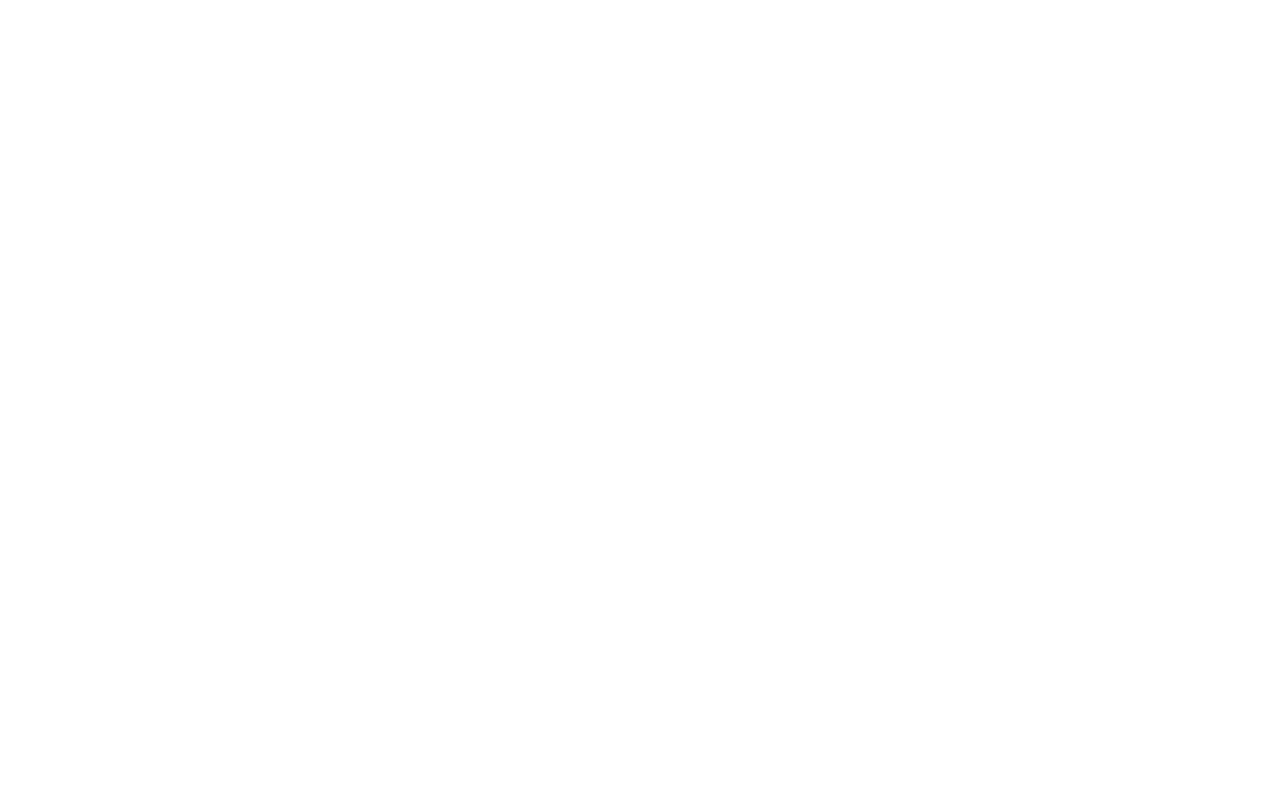
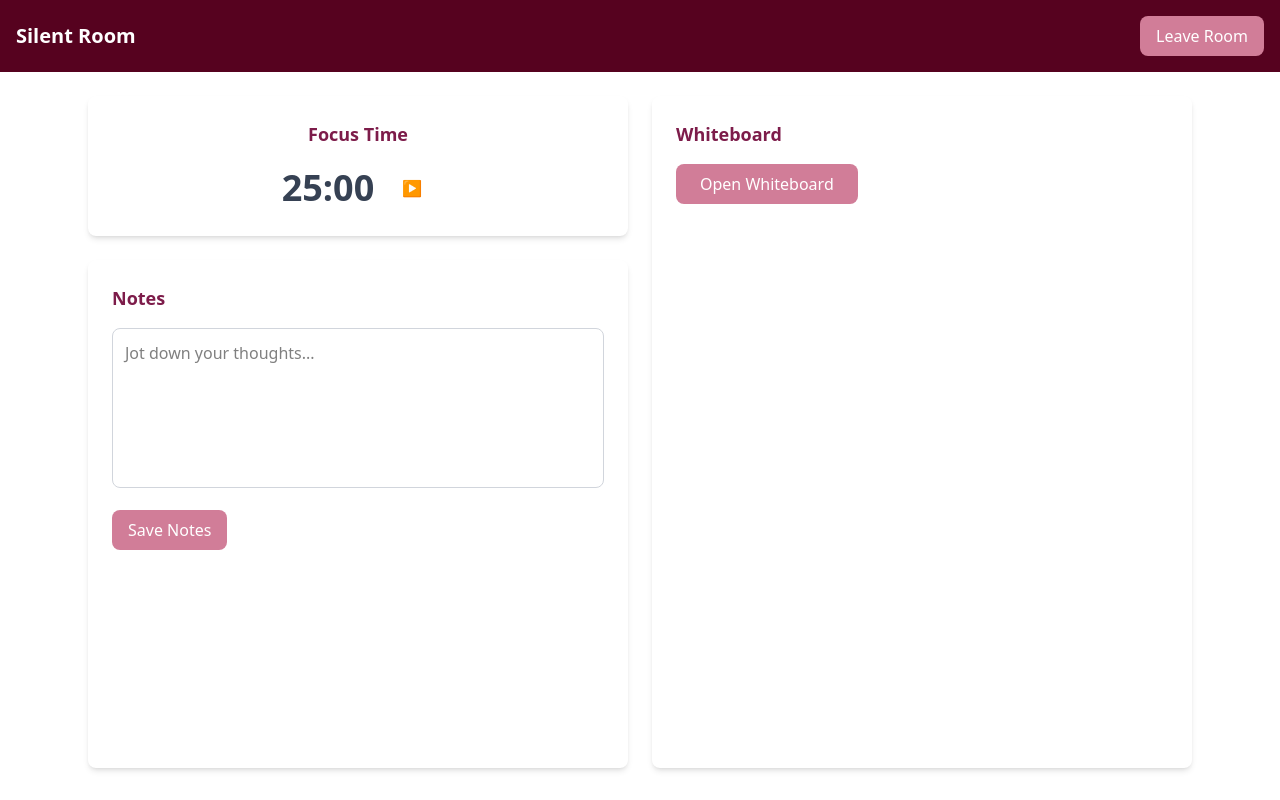
Before and after one commit to Gidayi-dev/Virty, a React (Vite) app: page /silent-room in a window 1280 px wide. Before the commit this address had no page. Built offline with nearby package versions, Linux system fonts and the light colour scheme.

Commit message:
silent room

```diff
--- a/src/App.jsx
+++ b/src/App.jsx
@@ -2,7 +2,8 @@ import { Routes, Route } from "react-router-dom";
 import SignUp from "./components/home/signup";
 import Login from "./components/home/login";
 import Dashboard from "./components/home/dashboard";
-import StudyRoom from "./components/rooms/studyroom";
+import StudyRoom from "./components/rooms/studyroom"; // Group Room
+import SilentRoom from "./components/rooms/silentroom"; // Import SilentRoom (adjust path if needed)
 
 function App() {
   return (
@@ -11,7 +12,9 @@ function App() {
       <Route path="/signup" element={<SignUp />} />
       <Route path="/login" element={<Login />} />
       <Route path="/dashboard" element={<Dashboard />} />
-      <Route path="/studyroom" element={<StudyRoom />} />
+      <Route path="/group-room" element={<StudyRoom />} />
+      <Route path="/silent-room" element={<SilentRoom />} />
+      <Route path="/custom-room" element={<StudyRoom />} /> {/* Placeholder for Custom Room */}
     </Routes>
   );
 }
--- a/src/components/home/dashboard.jsx
+++ b/src/components/home/dashboard.jsx
@@ -43,13 +43,9 @@ const Dashboard = () => {
     toast.info(updatedTasks[index].completed ? 'Task completed!' : 'Task unmarked.', { autoClose: 2000 });
   };
 
-  const joinRoom = (roomType) => {
+  const joinRoom = (roomType, path) => {
     toast.success(`Joining ${roomType} room...`, { autoClose: 2000 });
-    setTimeout(() => navigate('/studyroom'), 2000); // Placeholder route
-  };
-
-  const toggleTheme = () => {
-    setIsDarkMode(!isDarkMode);
+    setTimeout(() => navigate(path, { state: { roomType } }), 2000);
   };
 
   return (
@@ -78,15 +74,15 @@ const Dashboard = () => {
 
         {/* Study Statistics */}
         <div className="grid grid-cols-1 md:grid-cols-3 gap-6 mb-6">
-          <div className="bg-[white] p-6 rounded-lg shadow-md">
+          <div className="bg-white p-6 rounded-lg shadow-md">
             <p className="text-sm text-gray-600">Study Hours (Week)</p>
             <p className="text-3xl font-bold text-[#7D1C4A]">{user.studyHours}</p>
           </div>
-          <div className="bg-[white] p-6 rounded-lg shadow-md">
+          <div className="bg-white p-6 rounded-lg shadow-md">
             <p className="text-sm text-gray-600">Tasks Completed</p>
             <p className="text-3xl font-bold text-[#7D1C4A]">{user.tasksCompleted}</p>
           </div>
-          <div className="bg-[white] p-6 rounded-lg shadow-md">
+          <div className="bg-white p-6 rounded-lg shadow-md">
             <p className="text-sm text-gray-600">Goals Achieved</p>
             <p className="text-3xl font-bold text-[#7D1C4A]">{user.goals.completed}/{user.goals.total}</p>
           </div>
@@ -97,19 +93,19 @@ const Dashboard = () => {
           <h2 className="text-lg font-semibold text-[#7D1C4A] mb-4">Join a Study Room</h2>
           <div className="flex flex-wrap gap-4">
             <button
-              onClick={() => joinRoom('Silent')}
+              onClick={() => joinRoom('Silent', '/silent-room')}
               className="bg-[#D17D98] text-white px-6 py-2 rounded-lg hover:bg-[#7D1C4A]"
             >
               Silent Room
             </button>
             <button
-              onClick={() => joinRoom('Group')}
+              onClick={() => joinRoom('Group', '/group-room')}
               className="bg-[#D17D98] text-white px-6 py-2 rounded-lg hover:bg-[#7D1C4A]"
             >
               Group Room
             </button>
             <button
-              onClick={() => joinRoom('Custom')}
+              onClick={() => joinRoom('Custom', '/custom-room')}
               className="bg-[#D17D98] text-white px-6 py-2 rounded-lg hover:bg-[#7D1C4A]"
             >
               Create Room
--- /dev/null
+++ b/src/components/rooms/silentroom.jsx
@@ -0,0 +1,201 @@
+import React, { useState, useEffect } from 'react';
+import { useNavigate, useLocation } from 'react-router-dom';
+import { ToastContainer, toast } from 'react-toastify';
+import 'react-toastify/dist/ReactToastify.css';
+import { Stage, Layer, Line } from 'react-konva';
+
+const SilentRoom = () => {
+  const [timer, setTimer] = useState(25 * 60); // Pomodoro timer
+  const [timerRunning, setTimerRunning] = useState(false);
+  const [notes, setNotes] = useState(() => localStorage.getItem('silentRoomNotes') || ''); // Load saved notes
+  const [lines, setLines] = useState([]); // Whiteboard lines
+  const [isDrawing, setIsDrawing] = useState(false);
+  const [isWhiteboardOpen, setIsWhiteboardOpen] = useState(false);
+  const navigate = useNavigate();
+  const location = useLocation();
+
+  const roomType = location.state?.roomType || 'Silent';
+
+  // Pomodoro Timer Logic
+  useEffect(() => {
+    let interval;
+    if (timerRunning && timer > 0) {
+      interval = setInterval(() => {
+        setTimer((prev) => prev - 1);
+      }, 1000);
+    } else if (timer === 0) {
+      toast.success('Pomodoro complete! Take a break.', { autoClose: 2000 });
+      setTimerRunning(false);
+      setTimer(25 * 60);
+    }
+    return () => clearInterval(interval);
+  }, [timerRunning, timer]);
+
+  const togglePomodoro = () => {
+    setTimerRunning(!timerRunning);
+    if (!timerRunning) {
+      toast.success('Pomodoro started!', { autoClose: 2000 });
+    } else {
+      toast.info('Pomodoro paused.', { autoClose: 2000 });
+    }
+  };
+
+  const leaveRoom = () => {
+    toast.info('Leaving room...', { autoClose: 2000 });
+    setTimeout(() => navigate('/dashboard'), 2000);
+  };
+
+  const formatTime = (seconds) => {
+    const mins = Math.floor(seconds / 60);
+    const secs = seconds % 60;
+    return `${mins}:${secs < 10 ? '0' + secs : secs}`;
+  };
+
+  // Note-taking Logic
+  const handleNotesChange = (e) => {
+    setNotes(e.target.value);
+  };
+
+  const saveNotes = () => {
+    localStorage.setItem('silentRoomNotes', notes);
+    toast.success('Notes saved!', { autoClose: 2000 });
+  };
+
+  // Whiteboard Logic
+  const handleMouseDown = (e) => {
+    setIsDrawing(true);
+    const pos = e.target.getStage().getPointerPosition();
+    setLines([...lines, { points: [pos.x, pos.y] }]);
+  };
+
+  const handleMouseMove = (e) => {
+    if (!isDrawing) return;
+    const stage = e.target.getStage();
+    const point = stage.getPointerPosition();
+    let lastLine = lines[lines.length - 1];
+    lastLine.points = lastLine.points.concat([point.x, point.y]);
+    setLines([...lines.slice(0, -1), lastLine]);
+  };
+
+  const handleMouseUp = () => {
+    setIsDrawing(false);
+  };
+
+  const clearWhiteboard = () => {
+    setLines([]);
+    toast.info('Whiteboard cleared!', { autoClose: 2000 });
+  };
+
+  return (
+    <div className="min-h-screen bg-white">
+      {/* Top Navigation Bar */}
+      <div className="bg-[#56021F] text-white p-4 flex justify-between items-center">
+        <h1 className="text-xl font-bold">{roomType} Room</h1>
+        <button
+          onClick={leaveRoom}
+          className="bg-[#D17D98] text-white px-4 py-2 rounded-lg cursor-pointer"
+        >
+          Leave Room
+        </button>
+      </div>
+
+      {/* Main Content */}
+      <div className="p-6 max-w-6xl mx-auto flex flex-col h-[calc(100vh-80px)]">
+        <div className="grid grid-cols-1 md:grid-cols-2 gap-6 flex-grow">
+          {/* Left Column: Timer and Notepad */}
+          <div className="flex flex-col space-y-6">
+            {/* Pomodoro Timer */}
+            <div className="bg-white p-6 rounded-lg shadow-md text-center">
+              <h2 className="text-lg font-semibold text-[#7D1C4A] mb-4">Focus Time</h2>
+              <div className="flex items-center justify-center space-x-4">
+                <span className="text-4xl font-bold text-gray-700">{formatTime(timer)}</span>
+                <button
+                  onClick={togglePomodoro}
+                  className="text-white p-3 rounded-full cursor-pointer"
+                >
+                  {timerRunning ? '⏸️' : '▶️'}
+                </button>
+              </div>
+            </div>
+
+            {/* Notepad */}
+            <div className="bg-white p-6 rounded-lg shadow-md flex-grow">
+              <h2 className="text-lg font-semibold text-[#7D1C4A] mb-4">Notes</h2>
+              <textarea
+                value={notes}
+                onChange={handleNotesChange}
+                placeholder="Jot down your thoughts..."
+                className="w-full h-40 p-3 rounded-lg border border-gray-300 focus:outline-none focus:ring-2 focus:ring-[#D17D98] resize-none"
+              />
+              <button
+                onClick={saveNotes}
+                className="mt-4 bg-[#D17D98] text-white px-4 py-2 rounded-lg hover:bg-[#7D1C4A]"
+              >
+                Save Notes
+              </button>
+            </div>
+          </div>
+
+          {/* Right Column: Whiteboard Toggle */}
+          <div className="bg-white p-6 rounded-lg shadow-md">
+            <h2 className="text-lg font-semibold text-[#7D1C4A] mb-4 cursor-pointer">Whiteboard</h2>
+            <button
+              onClick={() => setIsWhiteboardOpen(!isWhiteboardOpen)}
+              className="bg-[#D17D98] text-white px-6 py-2 rounded-lg"
+            >
+              {isWhiteboardOpen ? 'Close Whiteboard' : 'Open Whiteboard'}
+            </button>
+          </div>
+        </div>
+      </div>
+
+      {/* Whiteboard Overlay */}
+      {isWhiteboardOpen && (
+        <div className="fixed inset-0 bg-black bg-opacity-50 flex items-center justify-center z-20">
+          <div className="bg-white p-6 rounded-lg shadow-lg w-3/4 h-3/4 relative">
+            <button
+              onClick={() => setIsWhiteboardOpen(false)}
+              className="absolute top-2 right-2 text-[#7D1C4A] cursor-pointer hover:text-[#D17D98]"
+            >
+              ✕
+            </button>
+            <h3 className="text-lg font-semibold text-[#7D1C4A] mb-4">Whiteboard</h3>
+            <div className="flex items-center space-x-4 mb-4">
+              <button
+                onClick={clearWhiteboard}
+                className="bg-[#D17D98] text-white px-4 py-2 rounded-lg hover:bg-[#7D1C4A] cursor-pointer"
+              >
+                Clear
+              </button>
+            </div>
+            <Stage
+              width={800}
+              height={500}
+              onMouseDown={handleMouseDown}
+              onMouseMove={handleMouseMove}
+              onMouseUp={handleMouseUp}
+              className="border border-gray-300 rounded-lg"
+            >
+              <Layer>
+                {lines.map((line, i) => (
+                  <Line
+                    key={i}
+                    points={line.points}
+                    stroke="#7D1C4A"
+                    strokeWidth={2}
+                    tension={0.5}
+                    lineCap="round"
+                  />
+                ))}
+              </Layer>
+            </Stage>
+          </div>
+        </div>
+      )}
+
+      <ToastContainer position="top-right" />
+    </div>
+  );
+};
+
+export default SilentRoom;
--- a/src/components/rooms/studyroom.jsx
+++ b/src/components/rooms/studyroom.jsx
@@ -79,20 +79,18 @@ const StudyRoom = () => {
   const handleMouseDown = (e) => {
     const pos = e.target.getStage().getPointerPosition();
     if (isErasing) {
-      // Erase mode: Remove lines near the cursor
       setLines((prev) =>
         prev.filter((line) => {
           const points = line.points;
           for (let i = 0; i < points.length - 1; i += 2) {
             const x = points[i];
             const y = points[i + 1];
-            if (Math.hypot(x - pos.x, y - pos.y) < 15) return false; // Erase if within 15px
+            if (Math.hypot(x - pos.x, y - pos.y) < 15) return false;
           }
           return true;
         })
       );
     } else {
-      // Draw mode
       setIsDrawing(true);
       setLines([...lines, { points: [pos.x, pos.y] }]);
     }
@@ -106,7 +104,6 @@ const StudyRoom = () => {
       lastLine.points = lastLine.points.concat([point.x, point.y]);
       setLines([...lines.slice(0, -1), lastLine]);
     } else if (isErasing) {
-      // Erase while moving
       setLines((prev) =>
         prev.filter((line) => {
           const points = line.points;
@@ -143,6 +140,7 @@ const StudyRoom = () => {
     e.preventDefault();
     if (textContent.trim()) {
       setTexts([...texts, { text: textContent, x: 50, y: texts.length * 30 + 50 }]);
+      setTextContent('');
     }
   };
 
@@ -159,13 +157,15 @@ const StudyRoom = () => {
         </button>
       </div>
 
-      {/* Toolbar (Pomodoro, Chat, Whiteboard) */}
+      {roomType === 'Group' ? (
+        <>
+          {/* Group Room Toolbar */}
           <div className="absolute top-16 right-6 flex items-center space-x-4 bg-white p-2 rounded-lg shadow-md z-20">
             <div className="flex items-center space-x-2">
               <span className="text-lg font-bold text-gray-700">{formatTime(timer)}</span>
               <button
                 onClick={togglePomodoro}
-            className="text-white p-2 rounded-full cursor-pointer"
+                className="text-white p-2 rounded-full bg-[#D17D98] hover:bg-[#7D1C4A]"
               >
                 {timerRunning ? '⏸️' : '▶️'}
               </button>
@@ -173,7 +173,7 @@ const StudyRoom = () => {
             <div className="relative group">
               <button
                 onClick={() => setIsChatOpen(!isChatOpen)}
-            className="text-[#7D1C4A] p-2 rounded-full cursor-pointer"
+                className="text-[#7D1C4A] p-2 rounded-full cursor-pointer hover:bg-[#F4CCE9]"
               >
                 💬
               </button>
@@ -184,7 +184,7 @@ const StudyRoom = () => {
             <div className="relative group">
               <button
                 onClick={() => setIsWhiteboardOpen(!isWhiteboardOpen)}
-            className="text-[#7D1C4A] p-2 rounded-full cursor-pointer"
+                className="text-[#7D1C4A] p-2 rounded-full cursor-pointer hover:bg-[#F4CCE9]"
               >
                 ✏️
               </button>
@@ -194,9 +194,8 @@ const StudyRoom = () => {
             </div>
           </div>
 
-      {/* Main Content */}
+          {/* Group Room Main Content */}
           <div className="p-6 max-w-6xl mx-auto flex flex-col h-[calc(100vh-80px)]">
-        {/* Participants Section */}
             <div className="flex-grow bg-white p-6 rounded-lg shadow-md overflow-y-auto">
               <h2 className="text-lg font-semibold text-[#7D1C4A] mb-4">Participants</h2>
               <div className="grid grid-cols-1 sm:grid-cols-2 md:grid-cols-3 gap-4">
@@ -205,23 +204,20 @@ const StudyRoom = () => {
                     key={index}
                     className="bg-gray-100 p-4 rounded-lg flex flex-col items-center justify-center relative"
                   >
-                {/* Avatar */}
                     <div className="w-16 h-16 bg-[#D17D98] rounded-full flex items-center justify-center text-white text-2xl mb-2">
                       {participant.name[0]}
                     </div>
-                {/* Name */}
                     <span className="text-[#7D1C4A] font-semibold">{participant.name}</span>
-                {/* Controls */}
                     <div className="flex space-x-2 mt-2">
                       <button
                         onClick={() => toggleMic(index)}
-                    className={`p-2 rounded-full ${participant.micOn ? 'text-[#7D1C4A] cursor-pointer hover:bg-[white]' : 'text-gray-400 bg-gray-200'}`}
+                        className={`p-2 rounded-full ${participant.micOn ? 'text-[#7D1C4A] cursor-pointer hover:bg-[#F4CCE9]' : 'text-gray-400 bg-gray-200'}`}
                       >
                         {participant.micOn ? '🎙️' : '🔇'}
                       </button>
                       <button
                         onClick={() => toggleCam(index)}
-                    className={`p-2 rounded-full ${participant.camOn ? 'text-[#7D1C4A] cursor-pointer hover:bg-[white]' : 'text-gray-400 bg-gray-200'}`}
+                        className={`p-2 rounded-full ${participant.camOn ? 'text-[#7D1C4A] cursor-pointer hover:bg-[#F4CCE9]' : 'text-gray-400 bg-gray-200'}`}
                       >
                         {participant.camOn ? '🎥' : '📷'}
                       </button>
@@ -232,7 +228,7 @@ const StudyRoom = () => {
             </div>
           </div>
 
-      {/* Chat Panel (Toggleable) */}
+          {/* Group Room Chat Panel */}
           {isChatOpen && (
             <div className="fixed top-24 right-6 w-80 bg-white p-6 rounded-lg shadow-lg h-[calc(100vh-96px)] z-10">
               <div className="flex justify-between items-center mb-4">
@@ -264,7 +260,7 @@ const StudyRoom = () => {
             </div>
           )}
 
-      {/* Whiteboard Overlay (Toggleable) */}
+          {/* Group Room Whiteboard */}
           {isWhiteboardOpen && (
             <div className="fixed inset-0 bg-black bg-opacity-50 flex items-center justify-center z-20">
               <div className="bg-white p-6 rounded-lg shadow-lg w-3/4 h-3/4 relative">
@@ -332,6 +328,25 @@ const StudyRoom = () => {
               </div>
             </div>
           )}
+        </>
+      ) : (
+        /* Silent Room */
+        <div className="p-6 max-w-6xl mx-auto flex flex-col h-[calc(100vh-80px)] justify-center items-center">
+          <div className="bg-white p-6 rounded-lg shadow-md text-center">
+            <h2 className="text-lg font-semibold text-[#7D1C4A] mb-4">Focus Time</h2>
+            <div className="flex items-center justify-center space-x-4">
+              <span className="text-4xl font-bold text-gray-700">{formatTime(timer)}</span>
+              <button
+                onClick={togglePomodoro}
+                className="bg-[#D17D98] text-white p-3 rounded-full hover:bg-[#7D1C4A]"
+              >
+                {timerRunning ? '⏸️' : '▶️'}
+              </button>
+            </div>
+            <p className="text-sm text-gray-500 mt-4">A quiet space for individual study.</p>
+          </div>
+        </div>
+      )}
 
       <ToastContainer position="top-right" />
     </div>
```
Lines whose indentation alone changed are shown as unchanged.
